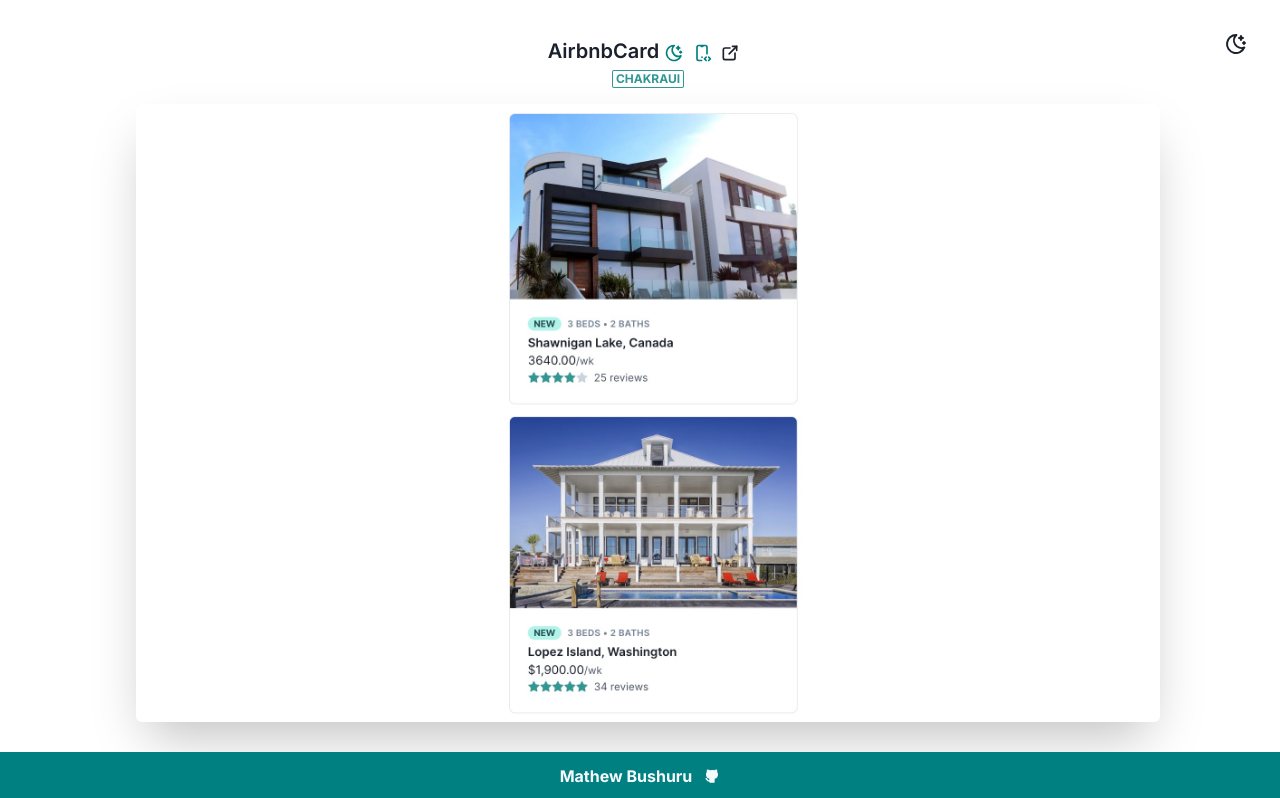
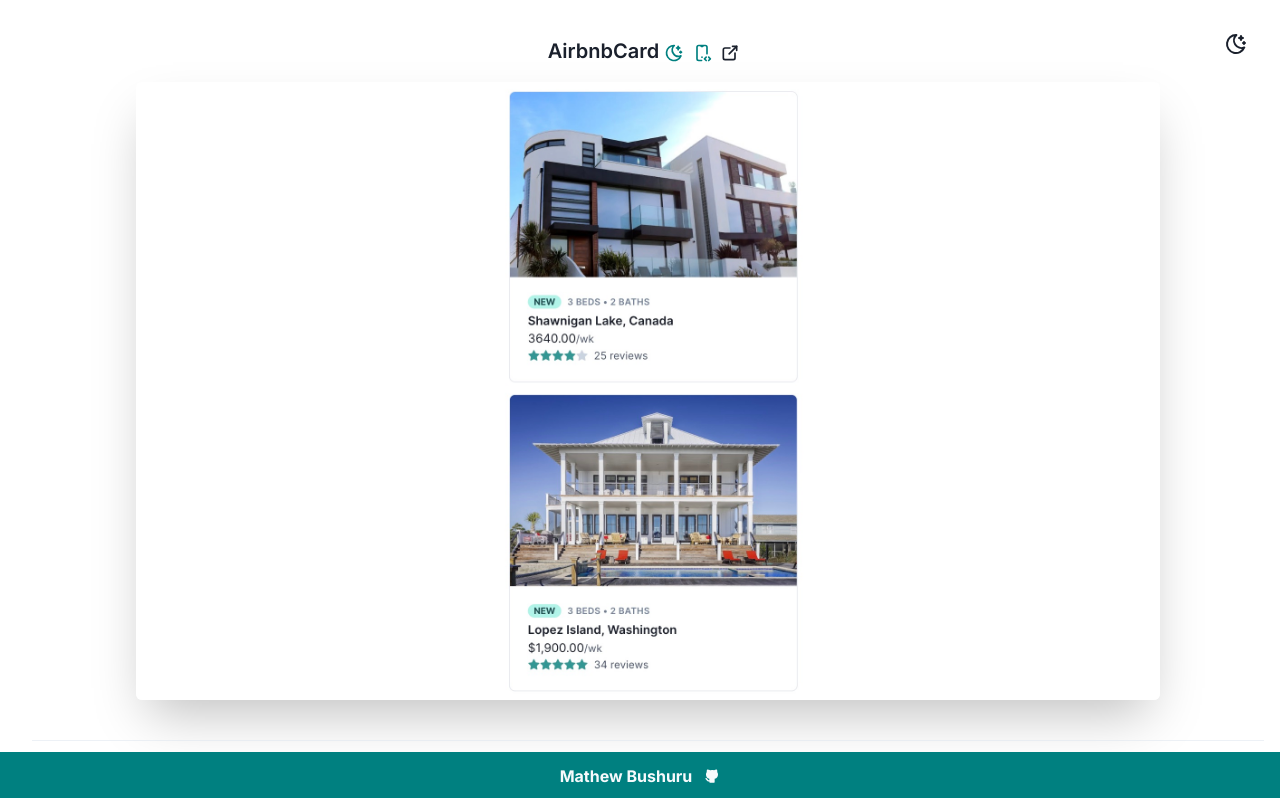
Before and after one commit to mathewbushuru/design-system, a Next.js app: page / in a window 1280 px wide. Shown: the top 798 px of the page. Built offline with nearby package versions, Linux system fonts and the light colour scheme.

Commit message:
ui update

```diff
--- a/src/pages/_document.tsx
+++ b/src/pages/_document.tsx
@@ -1,13 +1,10 @@
 import { Html, Head, Main, NextScript } from "next/document";
-import { ColorModeScript } from "@chakra-ui/react";
-import theme from "@/styles/chakra/theme";
 
 export default function Document() {
   return (
     <Html lang="en">
       <Head />
       <body>
-        {/* <ColorModeScript initialColorMode={theme.config.initialColorMode} /> */}
         <Main />
         <NextScript />
       </body>
--- a/src/showcaseComponents/ShowcaseItem.tsx
+++ b/src/showcaseComponents/ShowcaseItem.tsx
@@ -46,9 +46,11 @@ const ShowcaseItem: React.FC<ShowcaseItemProps> = ({
           )}
           <ListIcon as={IconExternalLink} />
         </Link>
-        <Badge variant="outline" colorScheme="teal" mt={1}>
-          {ui}
-        </Badge>
+        {ui === "TailwindCSS" && (
+          <Badge variant="outline" colorScheme="teal" mt={1}>
+            {ui}
+          </Badge>
+        )}
         <Image
           src={`/${componentName}.jpg`}
           mt={4}
@@ -57,7 +59,7 @@ const ShowcaseItem: React.FC<ShowcaseItemProps> = ({
           maxW={{ lg: "container.lg" }}
         />
       </ListItem>
-      <Divider/>
+      <Divider />
     </>
   );
 };
```
Also changed, not shown: package.json (+6 -6 lines), 1 other file (tests, documents, lock files or other folders).
